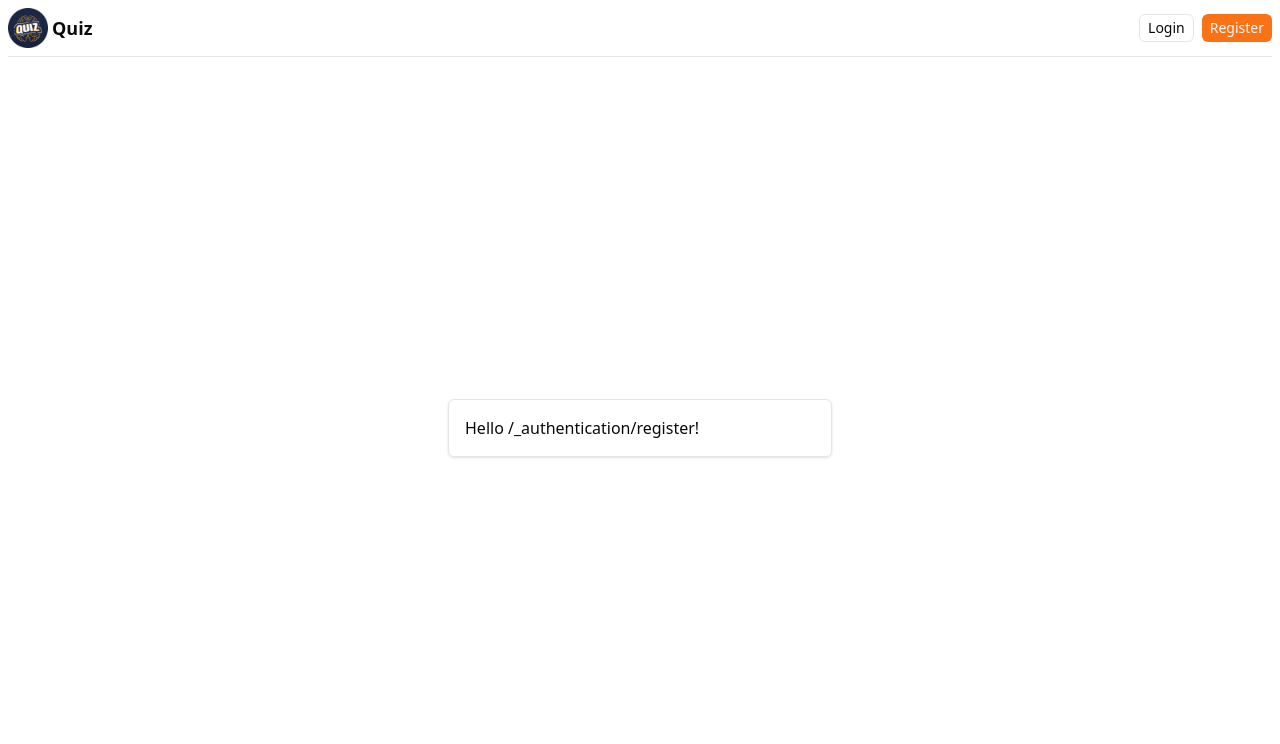
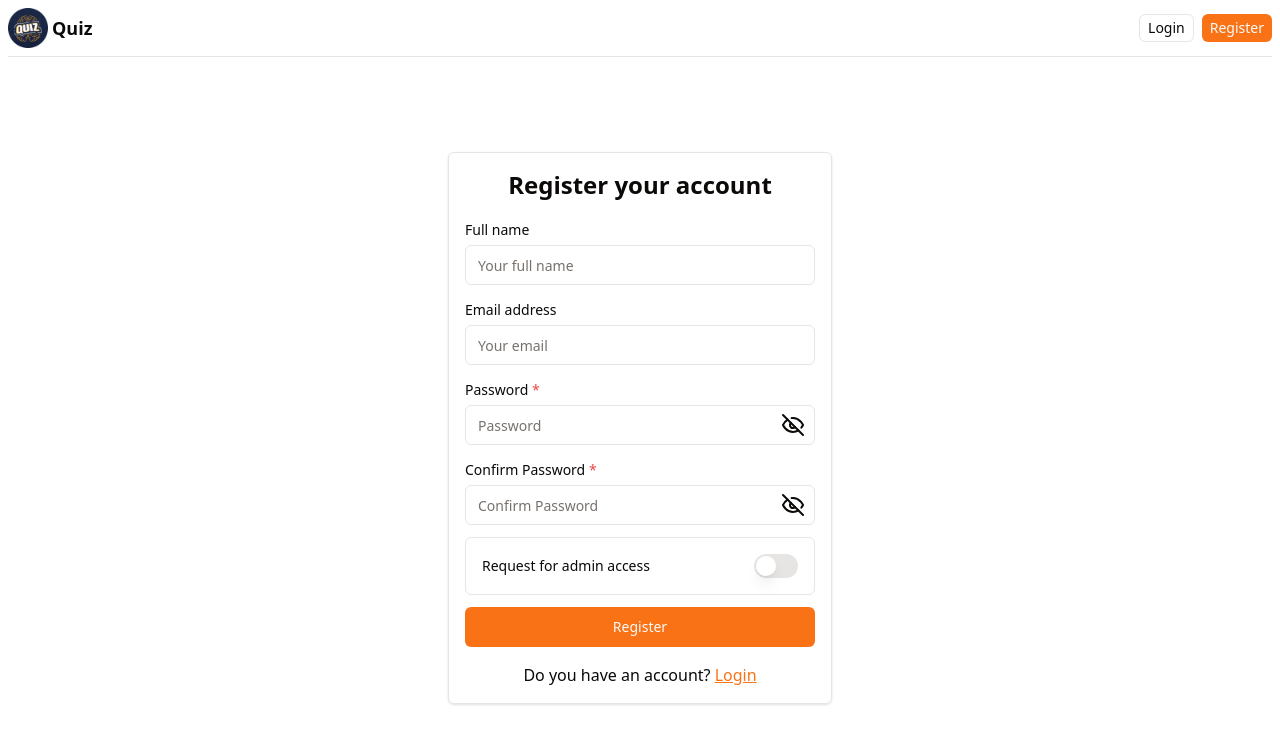
Before and after one commit to saiful7778/pocketschool-quiz, a React (Vite) app in the folder frontend/: page /register in a window 1280 px wide. Shown: the top 744 px of the page. Built offline with nearby package versions, Linux system fonts and the light colour scheme; no server answers.

Commit message:
add register page

```diff
--- a/frontend/src/routes/_authentication/register.tsx
+++ b/frontend/src/routes/_authentication/register.tsx
@@ -1,5 +1,195 @@
-import { createFileRoute } from '@tanstack/react-router'
+import { Link, createFileRoute } from "@tanstack/react-router";
+import { useState } from "react";
+import { useForm } from "react-hook-form";
+import { zodResolver } from "@hookform/resolvers/zod";
+import { registerSchema } from "@/lib/schemas/authentication";
+import * as z from "zod";
+import Form from "@/components/ui/form";
+import InputField from "@/components/InputField";
+import PasswordField from "@/components/PasswordField";
+import Button from "@/components/ui/button";
+import Spinner from "@/components/Spinner";
+import useAuth from "@/hooks/useAuth";
+import toast from "@/lib/toast/toast";
+import errorStatus from "@/lib/errorStatus";
+import Switch from "@/components/ui/switch";
+import { useAxios } from "@/hooks/useAxios";
 
-export const Route = createFileRoute('/_authentication/register')({
-  component: () => <div>Hello /_authentication/register!</div>
-})
+export const Route = createFileRoute("/_authentication/register")({
+  validateSearch: z.object({
+    classroomId: z.string().optional(),
+  }),
+  component: RegisterPage,
+});
+
+function RegisterPage(): JSX.Element {
+  const { classroomId } = Route.useSearch();
+  const [loading, setLoading] = useState<boolean>(false);
+  const axios = useAxios();
+  const { register } = useAuth();
+
+  const form = useForm<z.infer<typeof registerSchema>>({
+    resolver: zodResolver(registerSchema),
+    defaultValues: {
+      fullName: "",
+      email: "",
+      password: "",
+      confirmPassword: "",
+      classroomId: classroomId,
+      adminAccess: false,
+      access: true,
+      role: "user",
+    },
+  });
+
+  const handleReset = () => {
+    return () => {
+      form.reset();
+      setLoading(false);
+    };
+  };
+
+  const handleSubmit = async (
+    e: z.infer<typeof registerSchema>,
+  ): Promise<void> => {
+    setLoading(true);
+    const reset = handleReset();
+    try {
+      const { user } = await register(e.email, e.password);
+      const { updateProfile, sendEmailVerification } = await import(
+        "firebase/auth"
+      );
+
+      await updateProfile(user, {
+        displayName: e.fullName,
+      });
+
+      await sendEmailVerification(user);
+      type userDataType = {
+        fullName: string;
+        email: string;
+        uid: string;
+        classroomId?: string;
+        adminAccess?: boolean;
+        role: "user" | "admin" | "superAdmin";
+        access: boolean;
+      };
+
+      const userData: userDataType = {
+        fullName: e.fullName,
+        email: e.email,
+        uid: user.uid,
+        adminAccess: e?.adminAccess,
+        role: e?.adminAccess ? "admin" : e.role,
+        access: e.access,
+      };
+
+      if (e.role === "user") {
+        userData.classroomId = e?.classroomId;
+      }
+
+      await axios.post("/user", userData);
+
+      toast({
+        title: "Successfully account is created",
+        description: "Verification mail is sended in your mail",
+      });
+    } catch (err) {
+      if (err instanceof Error) {
+        errorStatus(err.message);
+      }
+    } finally {
+      reset();
+    }
+  };
+
+  return (
+    <>
+      <h2 className="text-center text-2xl font-bold">Register your account</h2>
+      <Form {...form}>
+        <form onSubmit={form.handleSubmit(handleSubmit)} className="space-y-3">
+          <Form.field
+            control={form.control}
+            name="fullName"
+            render={({ field }) => (
+              <InputField
+                type="text"
+                label="Full name"
+                placeholder="Your full name"
+                disabled={loading}
+                {...field}
+              />
+            )}
+          />
+          <Form.field
+            control={form.control}
+            name="email"
+            render={({ field }) => (
+              <InputField
+                type="email"
+                label="Email address"
+                placeholder="Your email"
+                disabled={loading}
+                {...field}
+              />
+            )}
+          />
+          <Form.field
+            control={form.control}
+            name="password"
+            render={({ field }) => (
+              <PasswordField
+                label="Password"
+                placeholder="Password"
+                disabled={loading}
+                {...field}
+              />
+            )}
+          />
+          <Form.field
+            control={form.control}
+            name="confirmPassword"
+            render={({ field }) => (
+              <PasswordField
+                label="Confirm Password"
+                placeholder="Confirm Password"
+                disabled={loading}
+                {...field}
+              />
+            )}
+          />
+          {typeof classroomId === "undefined" && (
+            <Form.field
+              control={form.control}
+              name="adminAccess"
+              render={({ field }) => (
+                <Form.item>
+                  <div className="flex items-center justify-between rounded-md border p-4">
+                    <Form.label>Request for admin access</Form.label>
+                    <Form.control>
+                      <Switch
+                        checked={field.value}
+                        onCheckedChange={field.onChange}
+                        disabled={loading}
+                      />
+                    </Form.control>
+                  </div>
+                  <Form.message />
+                </Form.item>
+              )}
+            />
+          )}
+          <Button className="w-full" type="submit" disabled={loading}>
+            {loading ? <Spinner size={20} /> : "Register"}
+          </Button>
+        </form>
+      </Form>
+      <p className="text-center">
+        Do you have an account?{" "}
+        <Link className="link" to="/login">
+          Login
+        </Link>
+      </p>
+    </>
+  );
+}
```
